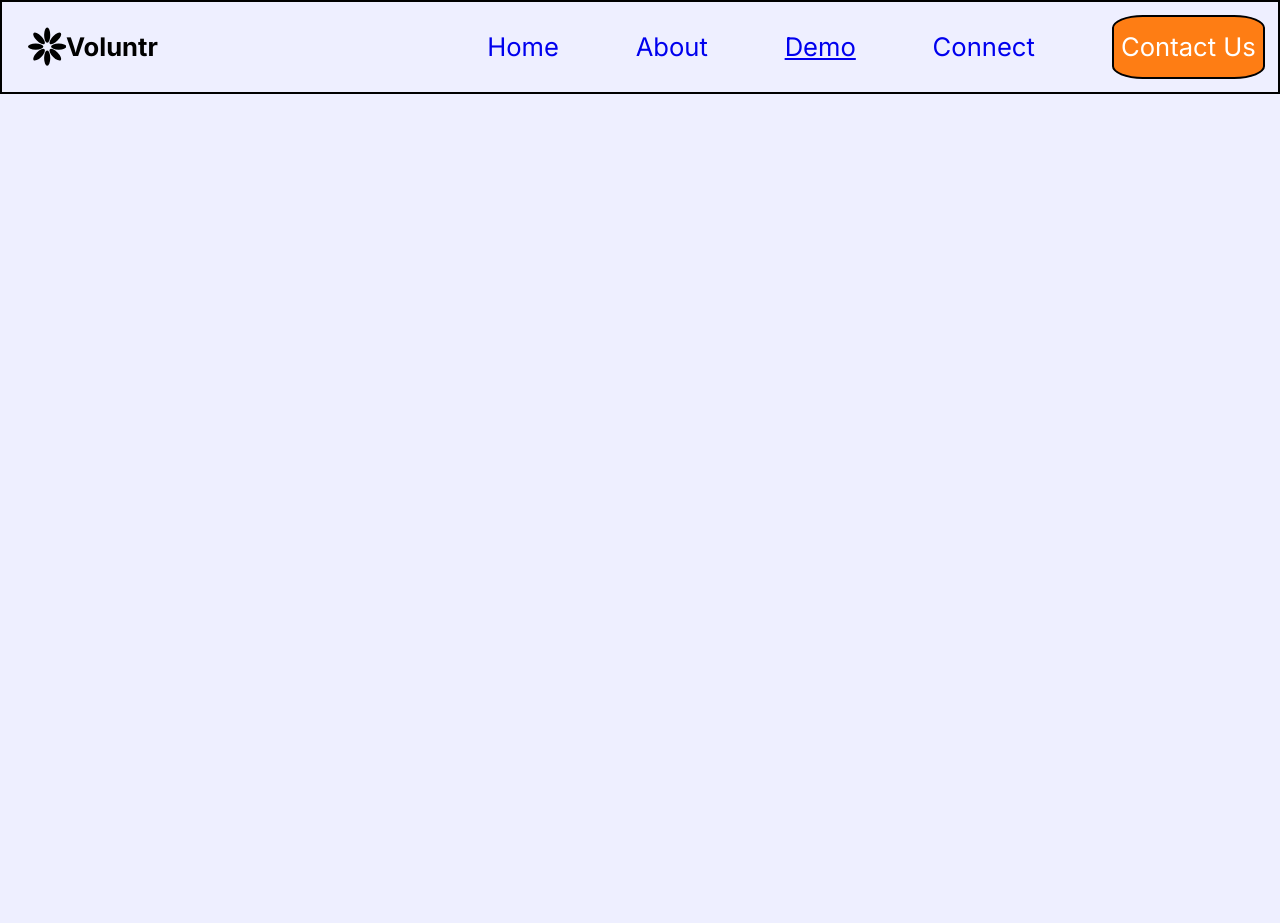
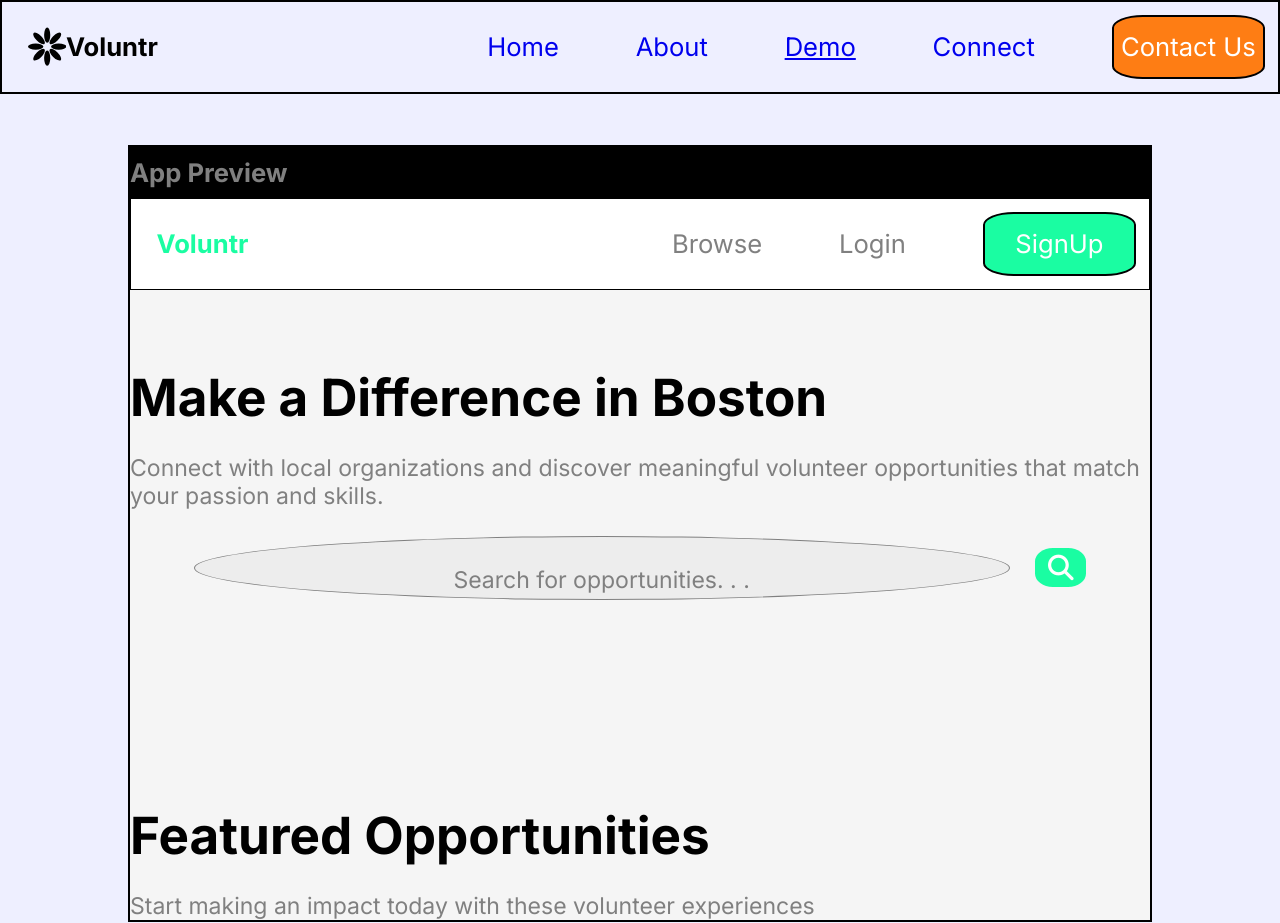
Before and after one commit to Mogos257/Voluntr, a plain HTML site: page Page2.html in a window 1280 px wide. Before the commit the page ends 800 px from the top, so only its background shows below. Drawn offline with Linux system fonts and the light colour scheme; a web font is replaced by a local one.

Commit message:
Halfway done with Demo Tab

```diff
--- a/Page2.html
+++ b/Page2.html
@@ -5,6 +5,7 @@
     <meta name = "viewport" content = "width=device-width, initial scale = 1.0">
     <title>Mogos Ghile</title>
     <link rel = "stylesheet" href = "page2.css">
+    <link rel="stylesheet" href="https://cdnjs.cloudflare.com/ajax/libs/font-awesome/6.5.1/css/all.min.css">
 </head>
 
 <body>
@@ -32,5 +33,44 @@
         </ul>
          <a type="button" href = "mailto:Joinvoluntr@gmail.com" target="_blank" class="cta-button">Contact Us</a>
     </nav>
+
+    <section class = bulk>
+
+        <section class = preview>
+            <div class = top>
+                <h1>App Preview</h1>
+            </div>
+
+            <div class = nav_preview>
+                <h1>Voluntr</h1>
+                <ul>
+                    <li>Browse</li>
+                    <li>Login</li>
+                </ul>
+                <a type="button" class="preview-button">SignUp</a>
+            </div>
+
+            <div class = first_holder>
+                <h2>Make a Difference in Boston</h2>
+                <p>Connect with local organizations and discover meaningful volunteer opportunities that match your passion and skills.</p>
+                <div class = search>
+                    <div class = bar>
+                        <p>Search for opportunities. . .</p>
+                    </div>
+
+                    <div id = "search_icon">
+                        <i class = "fa-solid fa-magnifying-glass"></i>
+                    </div>
+                </div>
+            </div>
+
+            <div class = second_holder>
+                <h2>Featured Opportunities</h2>
+                <p>Start making an impact today with these volunteer experiences</p>
+            </div>
+
+        </section>
+
+    </section>
 </body>
 </html>
--- a/index.css
+++ b/index.css
@@ -21,7 +21,7 @@ html{
 }
 
 body{
-    background-color: rgb(238, 239, 255);
+    background-color: rgb(238, 255, 243);
 }
 
 nav{
@@ -97,6 +97,7 @@ nav a:hover{
 
 .quote_holder{
     padding: 4rem 1rem;
+    text-align: center;
 }
 
 #quote{
@@ -136,8 +137,8 @@ nav a:hover{
 }
 
 .about_button{
-    background-color:rgb(90, 203, 255);
-    color: #ffffff;
+    background-color:rgb(69, 165, 0);
+    color: rgb(238, 239, 255);
     width: 5rem;
     height:2rem;
     border-radius: 30%;
--- a/page2.css
+++ b/page2.css
@@ -21,16 +21,17 @@ html{
 }
 
 body{
-    border-color: black;
-    border-width:2px;
-    border-style: solid;
     background-color: rgb(238, 239, 255);
+    margin-bottom:4rem;
 }
 
 nav{
     display:flex;
     align-items:center;
-    border-radius:0.5em;
+
+    border-color:black;
+    border-style:solid;
+    border-width:2px;
 }
 
 nav ul{
@@ -56,7 +57,7 @@ nav a:hover{
 }
 
 .cta-button{
-     background-color: #fe7d14;
+    background-color: #fe7d14;
     color: white;
     border-radius:20%;
     width:6rem;
@@ -80,3 +81,130 @@ nav a:hover{
     height:2em;
     margin-left:1em;
 }
+
+.bulk{
+    display:flex;
+    justify-content:center;
+    width:100%;
+}
+
+.preview{
+    margin-top:2rem;
+    width:80%;
+
+    border-color: black;
+    border-width:2px;
+    border-style: solid;
+
+    background-color:whitesmoke;
+}
+
+.top{
+    background-color:black;
+    width:100%;
+    height:2rem;
+    display:flex;
+    align-items: center;
+}
+
+.top h1{
+    color:grey;
+}
+
+.nav_preview{
+    display:flex;
+    align-items:center;
+
+    border-color:black;
+    border-style:solid;
+    border-width:0.3px;
+    background-color:white;
+}
+
+.nav_preview ul{
+    display:inline-flex;
+    list-style-type:none; /*gets rid of the bullet points*/
+    gap:3em;
+    margin-right:3em;
+    align-items:center; /*aligns it centered vertically*/
+    justify-content: flex-end; /*aligns it on the right of the main axis*/
+     margin-left:auto;
+}
+
+.nav_preview h1{
+    display:inline;
+    color:rgb(26, 253, 162);
+    margin-left:1rem;
+}
+
+.nav_preview li{
+    color:grey;
+}
+
+.preview-button{
+    background-color: rgb(26, 253, 162);
+    color: white;
+    border-radius:20%;
+    width:6rem;
+    height:2.5rem;
+    border-color: black;
+    border-width:2px;
+    border-style: solid;
+    margin-left: 1em;
+    display:inline-flex;
+    justify-content:center;
+    align-items:center;
+    margin:0.5rem 0.5rem 0.5rem 0rem
+}
+
+.first_holder{
+    margin-top:3rem;
+
+}
+
+.first_holder h2, .second_holder h2{
+    font-size:2rem;
+}
+
+.first_holder p, .second_holder p{
+    margin-top:1rem;
+    color:grey;
+    font-size:0.9rem;
+}
+
+.search{
+    display:flex;
+    align-items:center;
+    justify-content:center;
+    margin-top:1rem;
+}
+
+.bar{
+    width:80%;
+    height:2.5rem;
+    background-color:rgb(237, 237, 237);
+    border-radius:50%;
+    display:flex;
+    justify-content:center;
+    align-items:center;
+    corner-shape:squircle;
+    border-width:1px;
+    border-style:solid;
+    border-color:grey;
+}
+
+#search_icon{
+    background-color: rgb(26, 253, 162);
+    color:white;
+    border-radius:35%;
+    display:flex;
+    justify-content:center;
+    align-items:center;
+    width:2rem;
+    height:1.5rem;
+    margin-left:1rem;
+}
+
+.second_holder{
+    margin-top:8rem;
+}
```
Also changed, not shown: page1.css (+7 -2 lines).
